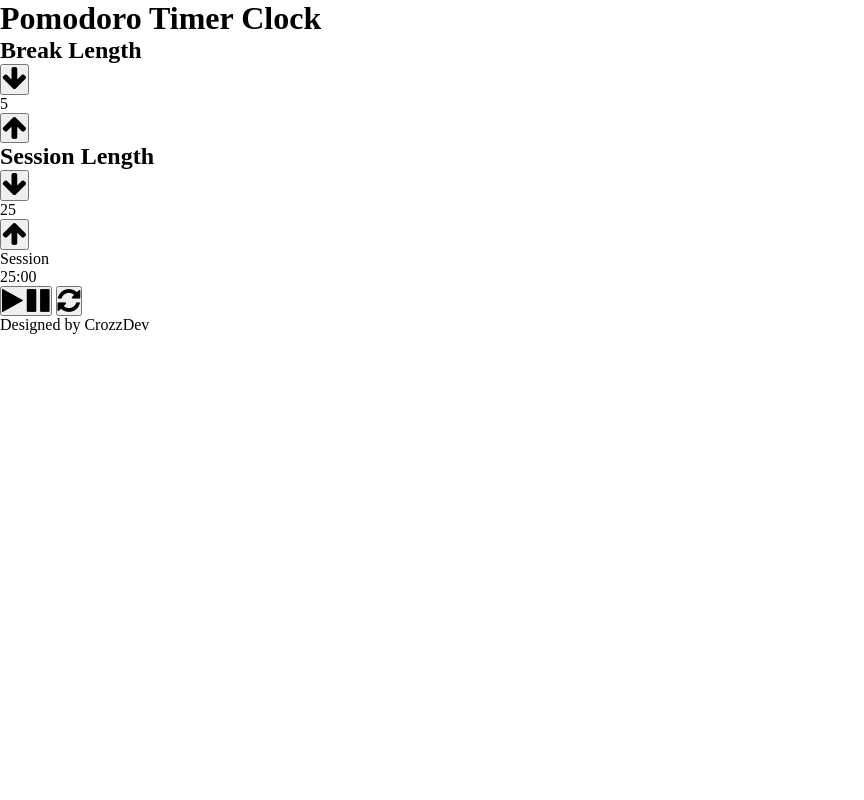
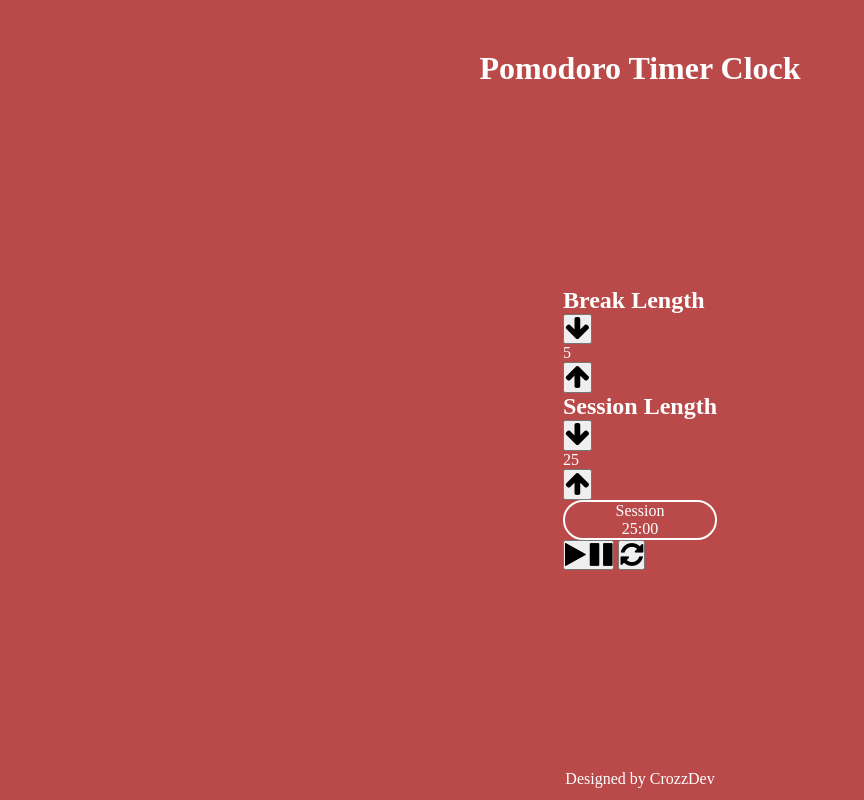
Before and after one commit to crozzdev/PomodoroTimer, a website built with Vite: page vanillaApp/index.html in a window 1280 px wide. Shown: the whole page, without its empty margins (0-864 px from the left). Built offline with nearby package versions, Linux system fonts and the light colour scheme.

Commit message:
Refactor HTML and CSS for Pomodoro Timer
- Refactored the HTML structure of the Pomodoro Timer app to include a header and footer.
- Added CSS classes to style the background color of the session and break containers.
- Centered the header and added margin to the top.
- Added a footer with the text "Designed by CrozzDev".

```diff
--- a/vanillaApp/index.html
+++ b/vanillaApp/index.html
@@ -8,23 +8,27 @@
   <meta name="viewport" content="width=device-width, initial-scale=1.0" />
   <title>Pomodoro Timer</title>
 </head>
-<header>
-  <h1>Pomodoro Timer Clock</h1>
-</header>
 
-<body>
+<body class="pomodoro-background session-color">
+  <header>
+    <h1>Pomodoro Timer Clock</h1>
+  </header>
   <div id="app">
     <div class="break-container">
       <h2 id="break-label" class="label">Break Length</h2>
-      <button id="break-decrement" class="btn-level"><i class="fa fa-arrow-down fa-2x"></i></button>
+      <button title="decrement break time" id="break-decrement" class="btn-level"><i
+          class="fa fa-arrow-down fa-2x"></i></button>
       <div id="break-length" class="btn-levl">5</div>
-      <button id="break-increment" class="btn-level"><i class="fa fa-arrow-up fa-2x"></i></button>
+      <button title="increment break time" id="break-increment" class="btn-level"><i
+          class="fa fa-arrow-up fa-2x"></i></button>
     </div>
     <div class="session-container">
       <h2 id="session-label" class="label">Session Length</h2>
-      <button id="session-decrement" class="btn-level"><i class="fa fa-arrow-down fa-2x"></i></button>
+      <button title="decrement session time" id="session-decrement" class="btn-level"><i
+          class="fa fa-arrow-down fa-2x"></i></button>
       <div id="session-length" class="btn-levl">25</div>
-      <button id="session-increment" class="btn-level"><i class="fa fa-arrow-up fa-2x"></i></button>
+      <button title="increment session time" id="session-increment" class="btn-level"><i
+          class="fa fa-arrow-up fa-2x"></i></button>
     </div>
 
     <div class="timer-container">
@@ -33,17 +37,18 @@
     </div>
 
     <div class="timer-controls-container">
-      <button id="start-stop">
+      <button title="start or stop the timer" id="start-stop">
         <i class="fa fa-play fa-2x"></i>
         <i class="fa fa-pause fa-2x"></i>
       </button>
-      <button id="reset">
+      <button title="reset the timer" id="reset">
         <i class="fa fa-refresh fa-2x"></i>
       </button>
     </div>
   </div>
+  <footer>Designed by CrozzDev</footer>
   <script type="module" src="/main.js"></script>
 </body>
-<footer>Designed by CrozzDev</footer>
+
 
 </html>
--- a/vanillaApp/style.css
+++ b/vanillaApp/style.css
@@ -1,5 +1,51 @@
+:root {
+  --session-color: rgb(186, 73, 73);
+  --break-color: rgb(56, 133, 138);
+}
+
 * {
   box-sizing: border-box;
   margin: 0;
   padding: 0;
 }
+
+header {
+  text-align: center;
+  margin-top: 50px;
+  margin-bottom: auto;
+}
+
+.session-color {
+  background-color: var(--session-color);
+}
+
+.break-color {
+  background-color: var(--break-color);
+}
+
+.pomodoro-background {
+  min-height: 100vh;
+  width: 100%;
+  color: white;
+  transition: background-color 0.5s ease-in-out;
+  padding-bottom: 12px;
+  display: flex;
+  flex-direction: column;
+  align-items: center;
+  justify-content: center;
+}
+
+#app {}
+
+.timer-container {
+  border: 2px solid white;
+  border-radius: 20px;
+  display: flex;
+  flex-direction: column;
+  align-items: center;
+
+}
+
+footer {
+  margin-top: auto;
+}
```
